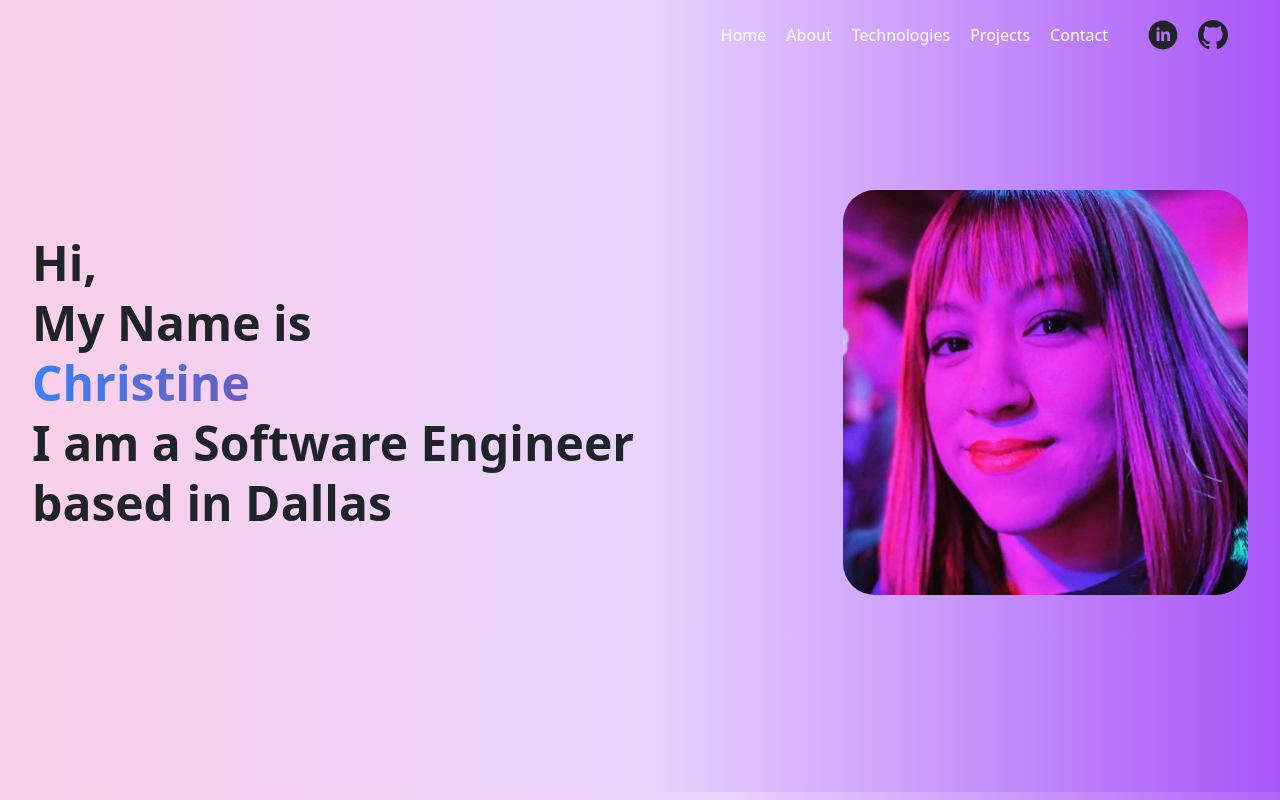
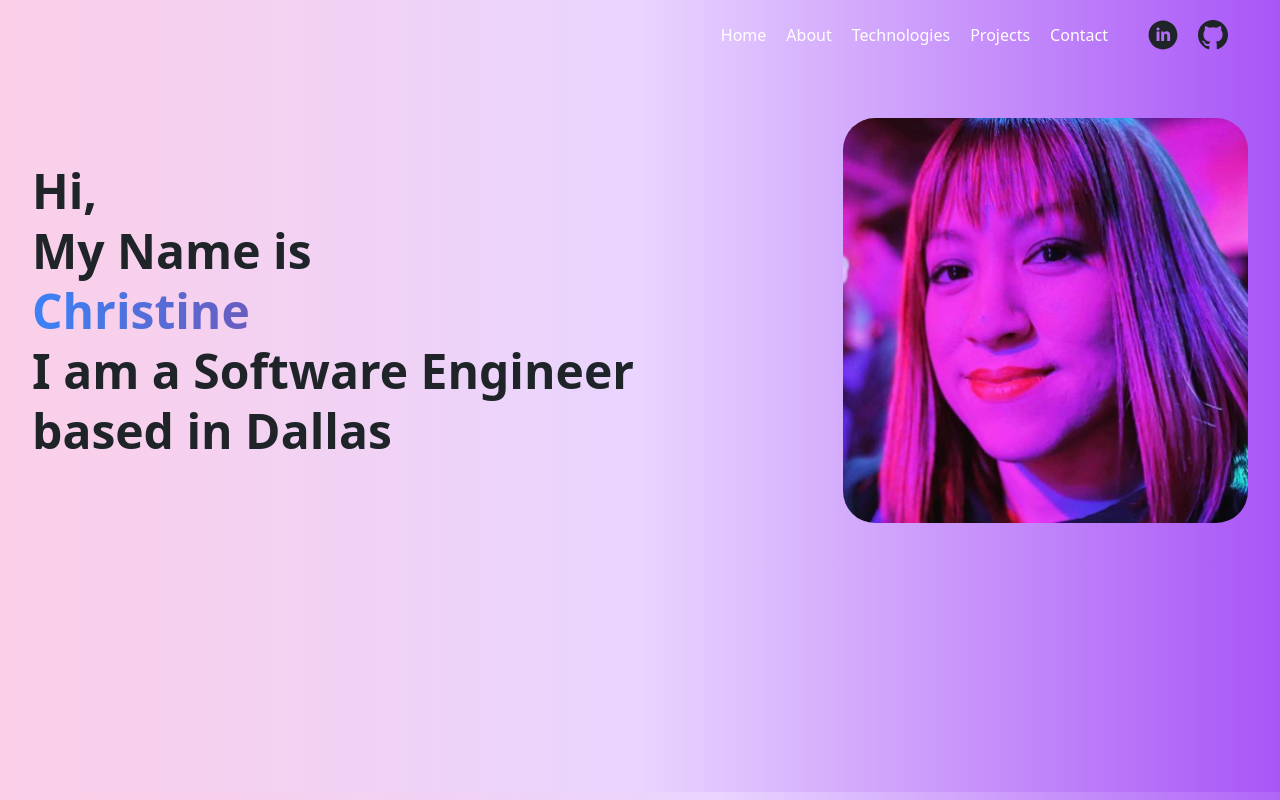
Before and after one commit to XINEXPORT/christinehoangportfolio, a React (Create React App) app: page / in a window 1280 px wide. Built offline with nearby package versions, Linux system fonts and the light colour scheme.

Commit message:
padding corrected on home page

```diff
--- a/src/Pages/Contact.js
+++ b/src/Pages/Contact.js
@@ -10,7 +10,7 @@ function Contact() {
         For any questions, email me at
       </h1>
       <h3
-        className="text-center text-xl sm:text-2xl md:text-4xl lg:text-6xl
+        className="text-center text-l sm:text-2xl md:text-4xl lg:text-6xl
         bg-gradient-to-r from-blue-500 to-pink-700 bg-clip-text text-transparent
         font-semibold md:font-bold pt-5 md:pt-10 md:pb-6 break-words"
       >
--- a/src/Pages/Home.js
+++ b/src/Pages/Home.js
@@ -57,7 +57,7 @@ function Home() {
   }, []);
 
   return (
-    <main className="container max-width section md:flex justify-between items-center px-4 lg:px-8 py-10">
+    <main className="container max-width md:flex justify-between items-center px-4 lg:px-8 py-10">
       <div className="flex-1">
         <h1
           ref={h11}
```
Also changed, not shown: src/Components/Header.js (indentation only).
